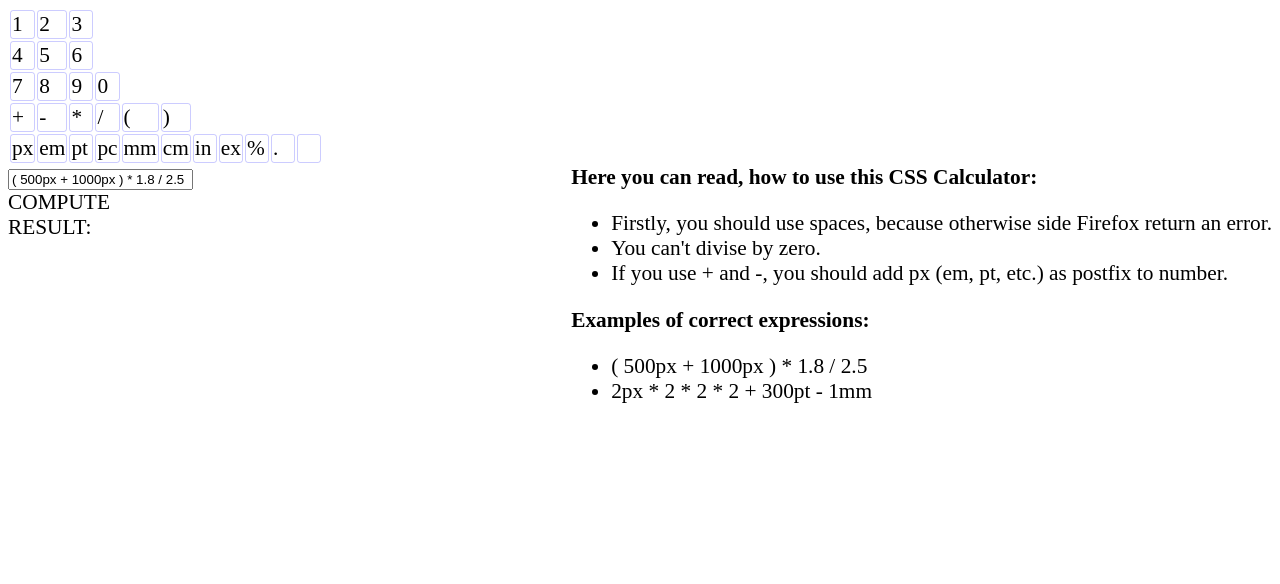
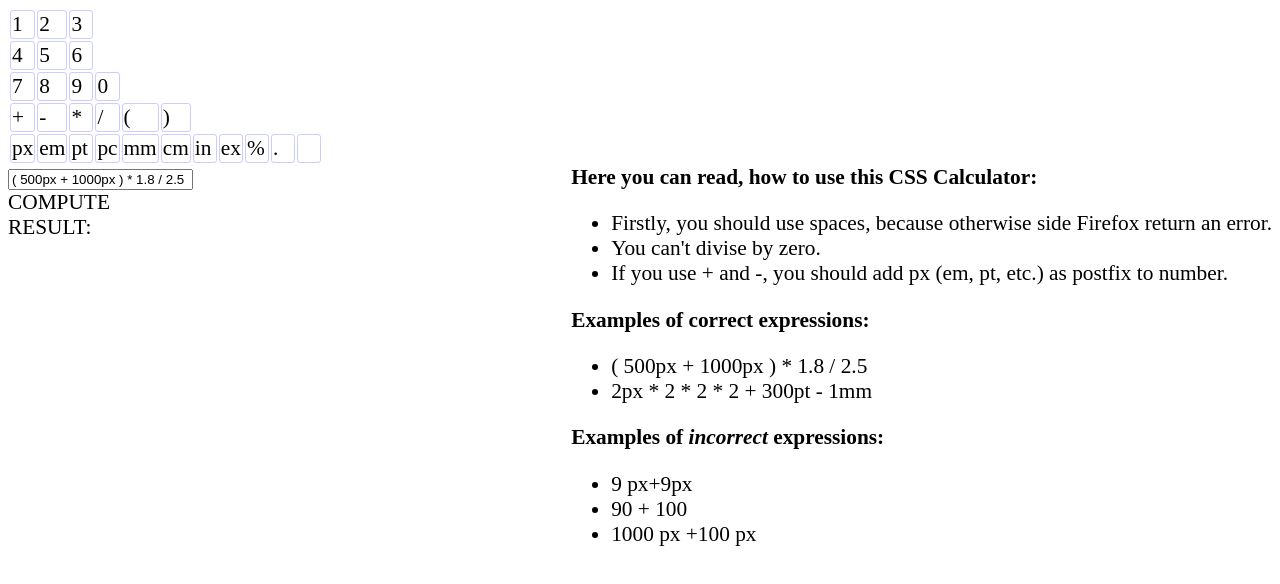
Before and after one commit to nico-izo/nico-izo.github.com, a plain HTML site: page calc.html in a window 1280 px wide. Drawn offline with nearby package versions, Linux system fonts and the light colour scheme.

Commit message:
few fixes

```diff
--- a/calc.html
+++ b/calc.html
@@ -115,6 +115,13 @@
 				<li>( 500px + 1000px ) * 1.8 / 2.5</li>
 				<li>2px * 2 * 2 * 2 + 300pt - 1mm</li>
 			</ul>
+			<b>Examples of <i>incorrect</i> expressions:</b>
+			<ul>
+				<li>9 px+9px</li>
+				<li>90 + 100</li>
+				<li>1000 px +100 px</li>
+			</ul>
+
 
 		</div>
 
```
